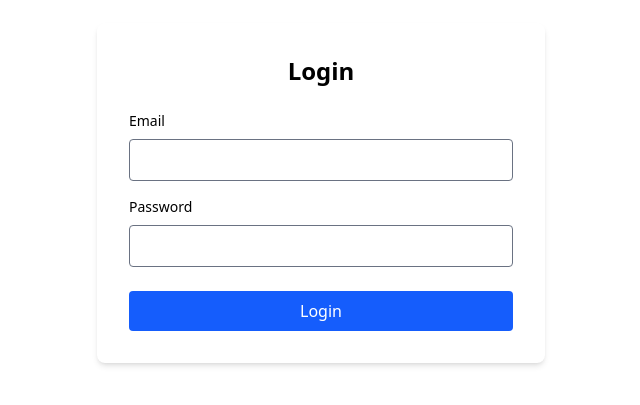
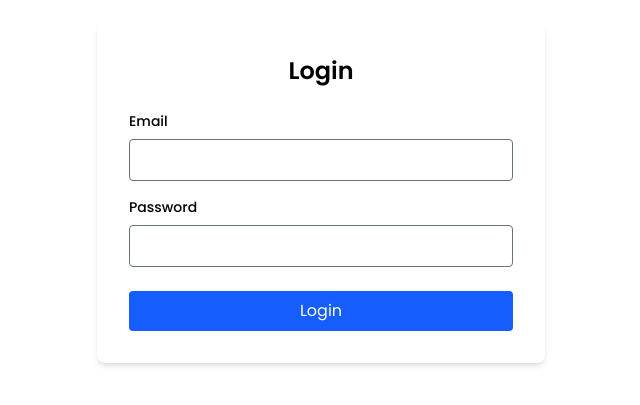
Before and after one commit to AliiAnr/Fleura-Control, a Next.js app: page /login in a window 1280 px wide. Shown: the part 207-612 px from the top of the page, without its empty margins (319-959 px from the left). Built offline with nearby package versions, Linux system fonts and the light colour scheme.

Commit message:
core(font): fix font issue

```diff
--- a/app/layout.tsx
+++ b/app/layout.tsx
@@ -4,9 +4,8 @@ import "./globals.css";
 
 const poppins = Poppins({
   subsets: ["latin"],
-  weight: ["400", "500", "600", "700"],
+  weight: ["300", "400", "500", "600", "700"],
   variable: "--font-poppins",
-  display: "swap",
 });
 
 export const metadata: Metadata = {
@@ -23,8 +22,8 @@ export default function RootLayout({
   children: React.ReactNode;
 }>) {
   return (
-    <html lang="en" className={poppins.variable}>
-      <body className="font-sans">{children}</body>
+    <html lang="en" >
+      <body className={poppins.className}>{children}</body>
     </html>
   );
 }
```
